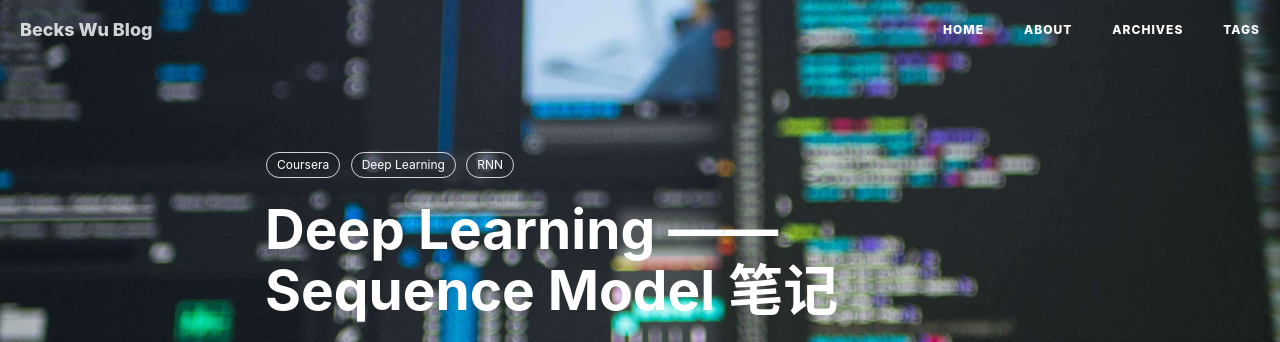
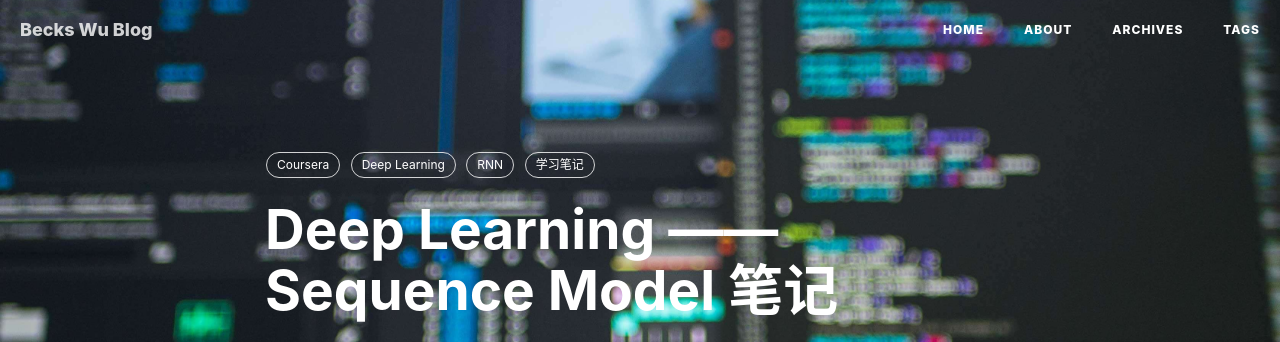
Before and after one commit to beckswu/beckswu.github.io, a Jekyll site: the page built from _posts/2018-09-12-deep-learning-rnn-note.markdown, in a window 1280 px wide and 900 px high. Shown: the top 342 px of the window. Built offline with Jekyll 4.4.1, drawn with Linux system fonts in a browser that asks for light colours; nearby versions of some CDN libraries; formulas are drawn with MathJax 3; comment, search, counter and statistics services are not loaded.

Commit message:
Update 2018-09-12-deep-learning-rnn-note.markdown

```diff
--- a/_posts/2018-09-12-deep-learning-rnn-note.markdown
+++ b/_posts/2018-09-12-deep-learning-rnn-note.markdown
@@ -10,6 +10,7 @@ tags:
     - Coursera
     - Deep Learning
     - RNN
+    - 学习笔记
 ---
 
 ## Week1 Recurrent Neural Networks
```
